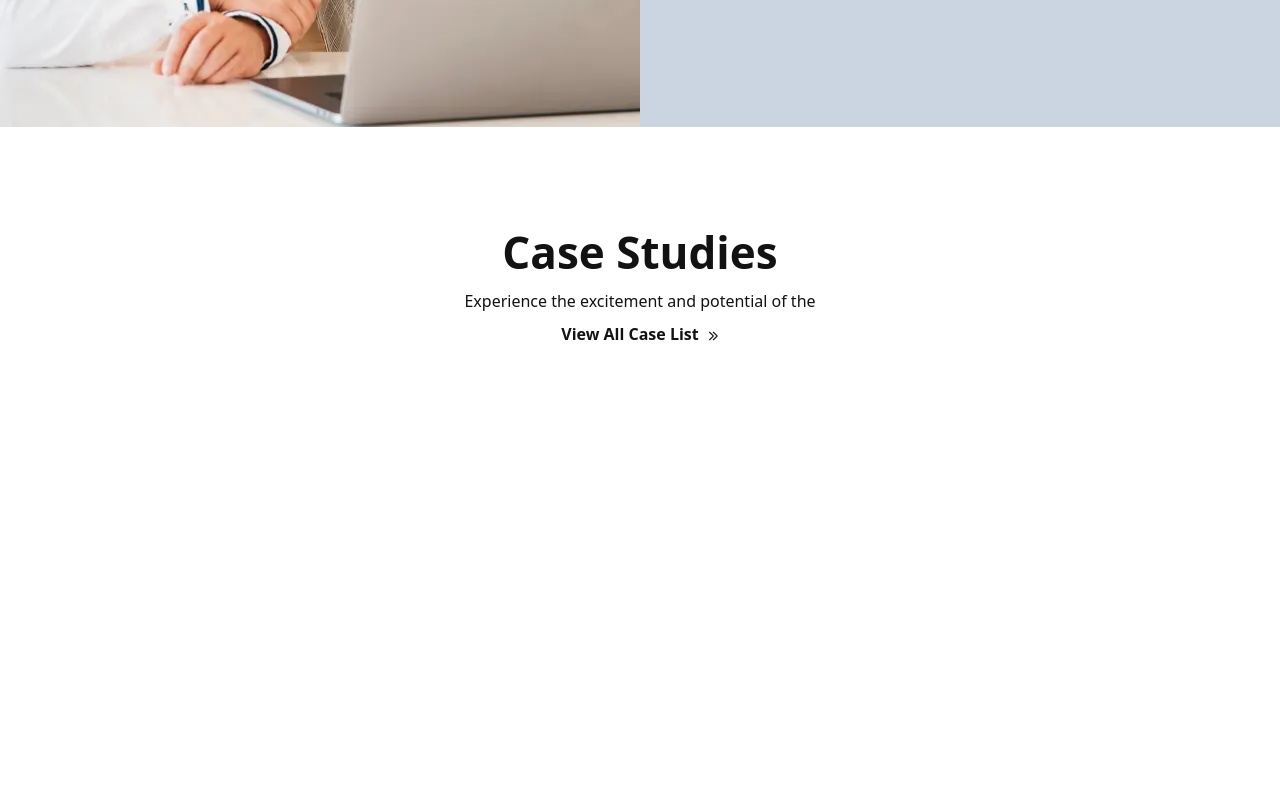
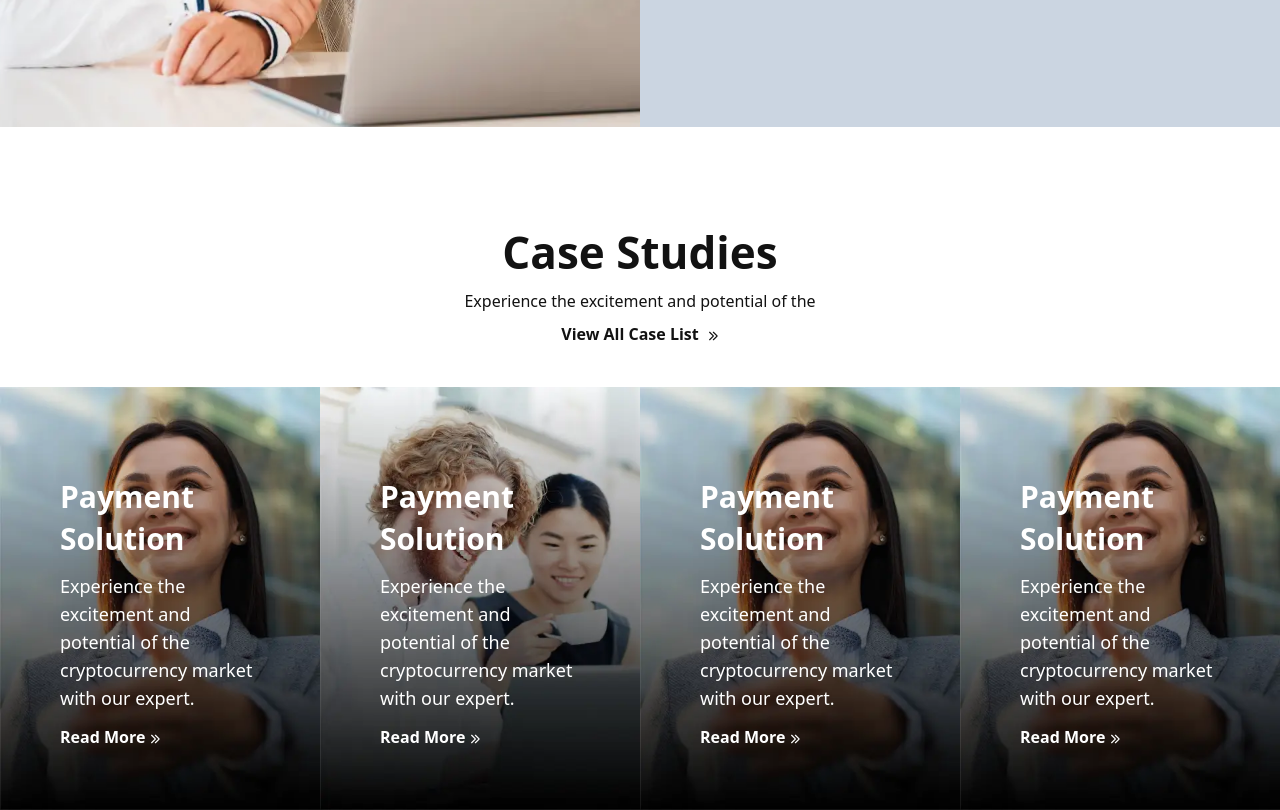
Before and after one commit to panjiasmoroart/next-blog, a Next.js app: page / in a window 1280 px wide. Shown: the part 2200-3010 px from the top of the page. Before the commit the page ends 2547 px from the top, so only its background shows below. Built offline with nearby package versions, Linux system fonts and the light colour scheme.

Commit message:
Design Frontend Case Studies Option - Part 2

```diff
--- a/src/components/CaseStudy/CaseStudy.jsx
+++ b/src/components/CaseStudy/CaseStudy.jsx
@@ -1,11 +1,12 @@
 import Link from 'next/link';
 import React from 'react';
-import * as Icon from '@phosphor-icons/react/dist/ssr'
+import * as Icon from '@phosphor-icons/react/dist/ssr';
+import Image from 'next/image';
 
- const CaseStudy = () => {
+const CaseStudy = () => {
      return (
         <div>
-            <section className='case-study-block lg:pt-[100px] sm:pt-16 pt-10'>
+            <section className='case-study-block style-one lg:pt-[100px] sm:pt-16 pt-10'>
                 <div className='container'>
                     <div className='heading text-center'>
                         <h3 className='heading3'>Case Studies</h3>
@@ -20,6 +21,106 @@
                         </div>
                     </div>
                 </div>
+
+                <div className='list-case-study md:mt-10 mt-6'>
+                    <div className='list grid lg:grid-cols-4 sm:grid-cols-2'>
+                        <div className='w-full'>
+                            <div className='case-study-item'>
+                                <div className='bg-img'>
+                                    <Image width={5000} height={5000} className='w-full h-full block' src='/images/casefour.webp' alt='img' />
+                                </div>
+                                <div className='text flex flex-col justify-between gap-3'>
+                                    <div className='heading5'>
+                                        <Link className='text-white' href='/'>
+                                        payment solution
+                                        </Link>
+                                    </div>
+                                    <div className='body2 text-white'>
+                                        Experience the excitement and potential of the cryptocurrency market with our expert.
+                                    </div>
+                                    <Link className='flex items-center gap-1' href='/'>
+                                        <div className='text-button text-white'>
+                                            Read More
+                                        </div>
+                                        <Icon.CaretDoubleRight weight='bold' className='text-xs text-white mt-1' />
+                                    </Link>
+                                </div>
+                            </div>
+                        </div>
+
+                        <div className='w-full'>
+                            <div className='case-study-item'>
+                                <div className='bg-img'>
+                                    <Image width={5000} height={5000} className='w-full h-full block' src='/images/casethree.webp' alt='img' />
+                                </div>
+                                <div className='text flex flex-col justify-between gap-3'>
+                                    <div className='heading5'>
+                                        <Link className='text-white' href='/'>
+                                        payment solution
+                                        </Link>
+                                    </div>
+                                    <div className='body2 text-white'>
+                                        Experience the excitement and potential of the cryptocurrency market with our expert.
+                                    </div>
+                                    <Link className='flex items-center gap-1' href='/'>
+                                        <div className='text-button text-white'>
+                                            Read More
+                                        </div>
+                                        <Icon.CaretDoubleRight weight='bold' className='text-xs text-white mt-1' />
+                                    </Link>
+                                </div>
+                            </div>
+                        </div>
+
+                        <div className='w-full'>
+                            <div className='case-study-item'>
+                                <div className='bg-img'>
+                                    <Image width={5000} height={5000} className='w-full h-full block' src='/images/casefour.webp' alt='img' />
+                                </div>
+                                <div className='text flex flex-col justify-between gap-3'>
+                                    <div className='heading5'>
+                                        <Link className='text-white' href='/'>
+                                        payment solution
+                                        </Link>
+                                    </div>
+                                    <div className='body2 text-white'>
+                                        Experience the excitement and potential of the cryptocurrency market with our expert.
+                                    </div>
+                                    <Link className='flex items-center gap-1' href='/'>
+                                        <div className='text-button text-white'>
+                                            Read More
+                                        </div>
+                                        <Icon.CaretDoubleRight weight='bold' className='text-xs text-white mt-1' />
+                                    </Link>
+                                </div>
+                            </div>
+                        </div>
+
+                        <div className='w-full'>
+                            <div className='case-study-item'>
+                                <div className='bg-img'>
+                                    <Image width={5000} height={5000} className='w-full h-full block' src='/images/casefour.webp' alt='img' />
+                                </div>
+                                <div className='text flex flex-col justify-between gap-3'>
+                                    <div className='heading5'>
+                                        <Link className='text-white' href='/'>
+                                        payment solution
+                                        </Link>
+                                    </div>
+                                    <div className='body2 text-white'>
+                                        Experience the excitement and potential of the cryptocurrency market with our expert.
+                                    </div>
+                                    <Link className='flex items-center gap-1' href='/'>
+                                        <div className='text-button text-white'>
+                                            Read More
+                                        </div>
+                                        <Icon.CaretDoubleRight weight='bold' className='text-xs text-white mt-1' />
+                                    </Link>
+                                </div>
+                            </div>
+                        </div>
+                    </div>
+                </div>
             </section>
         </div>
      );
```
